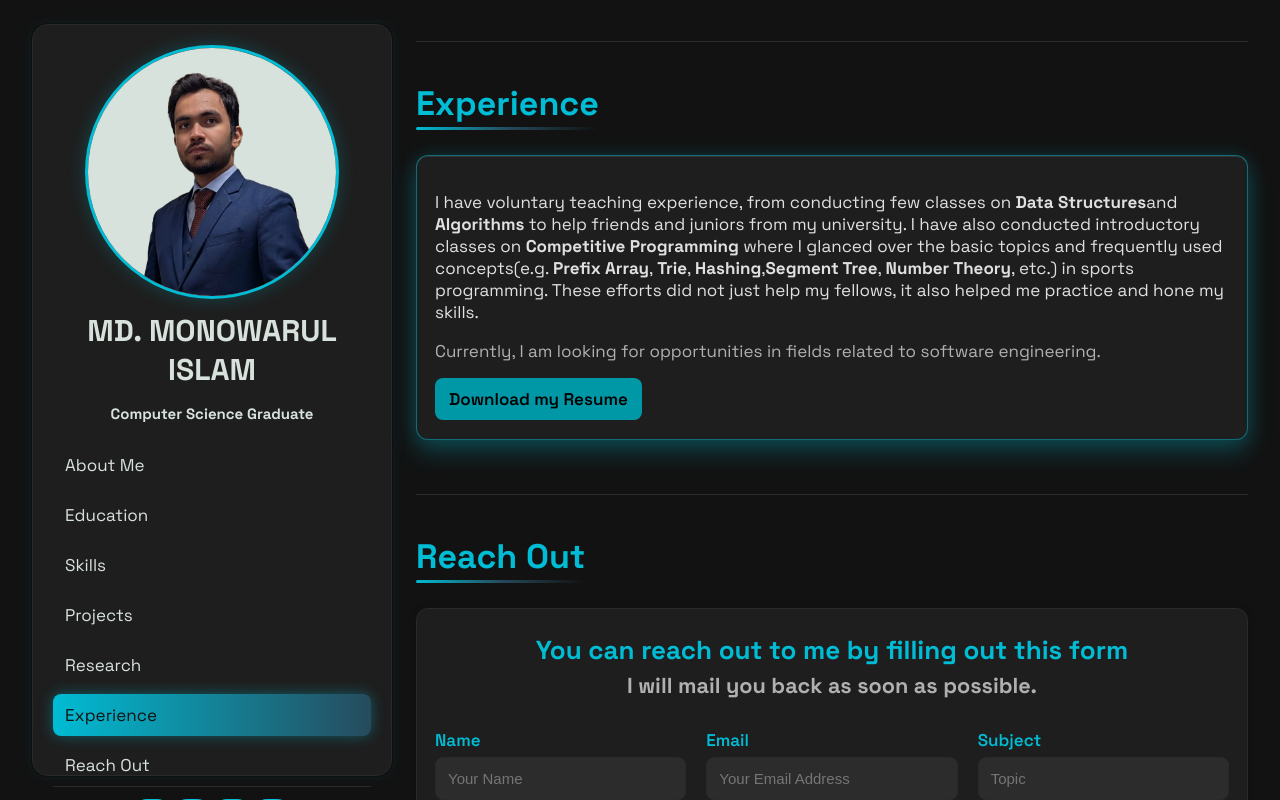
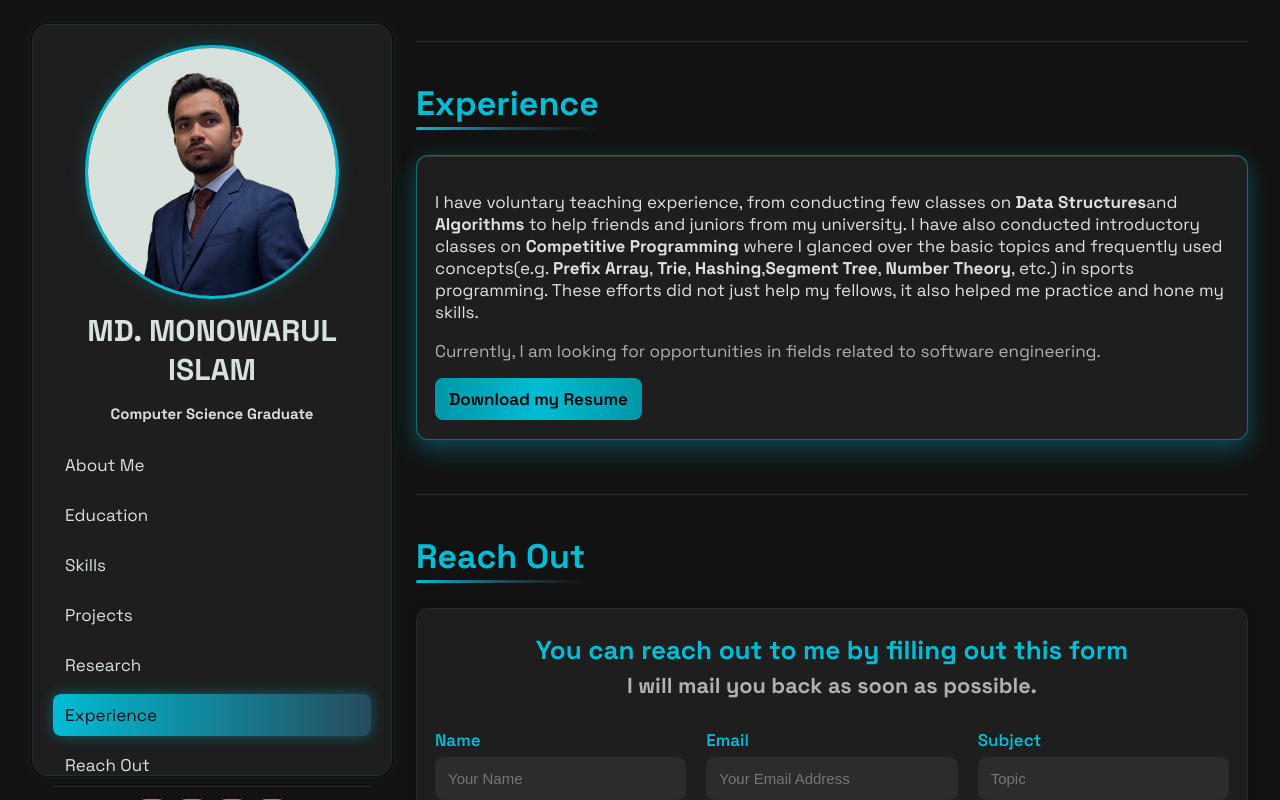
Before and after one commit to mi-shraban/portfolio-nextjs, a Next.js app: page / in a window 1280 px wide. In both pictures the pointer is over the link "Download my Resume". Shown: the part 5173-5973 px from the top of the page. Built offline with nearby package versions, Linux system fonts and the light colour scheme; grey boxes are pictures that could not be loaded.

Commit message:
button visuals updated with gradients

```diff
--- a/app/globals.css
+++ b/app/globals.css
@@ -312,11 +312,11 @@ h5 {
 	background: var(--primary);
 	color: #000;
 	font-weight: 600;
-	transition: background .2s ease, transform .1s ease;
+	transition: background 1s ease, transform 1s ease;
 }
 
 .btn:hover {
-	background: var(--primary-2);
+	background: linear-gradient(90deg, var(--primary-2), var(--primary), var(--primary-2));
 	transform: translateY(-1px);
 	color: #000;
 }
@@ -465,6 +465,12 @@ h5 {
 	transition: opacity .2s ease, box-shadow .15s ease;
 }
 
+.projectThumb:hover .thumbOverlay {
+	opacity: 1;
+	pointer-events: auto;
+	background: linear-gradient(90deg, var(--darkeraccent), transparent, var(--darkeraccent));
+}
+
 .thumbLink{
 	position: absolute;
 	inset: 0;
@@ -476,12 +482,6 @@ h5 {
 	opacity: 0;
 	pointer-events: none;
 	transition: opacity .2s ease, box-shadow .15s ease;
-}
-
-.projectThumb:hover .thumbOverlay {
-	opacity: 1;
-	pointer-events: auto;
-	box-shadow: 0 0 18px rgba(0,188,212,.35), inset 0 0 0 rgba(0,188,212,.18);
 }
 
 @media (orientation: portrait) {
```
